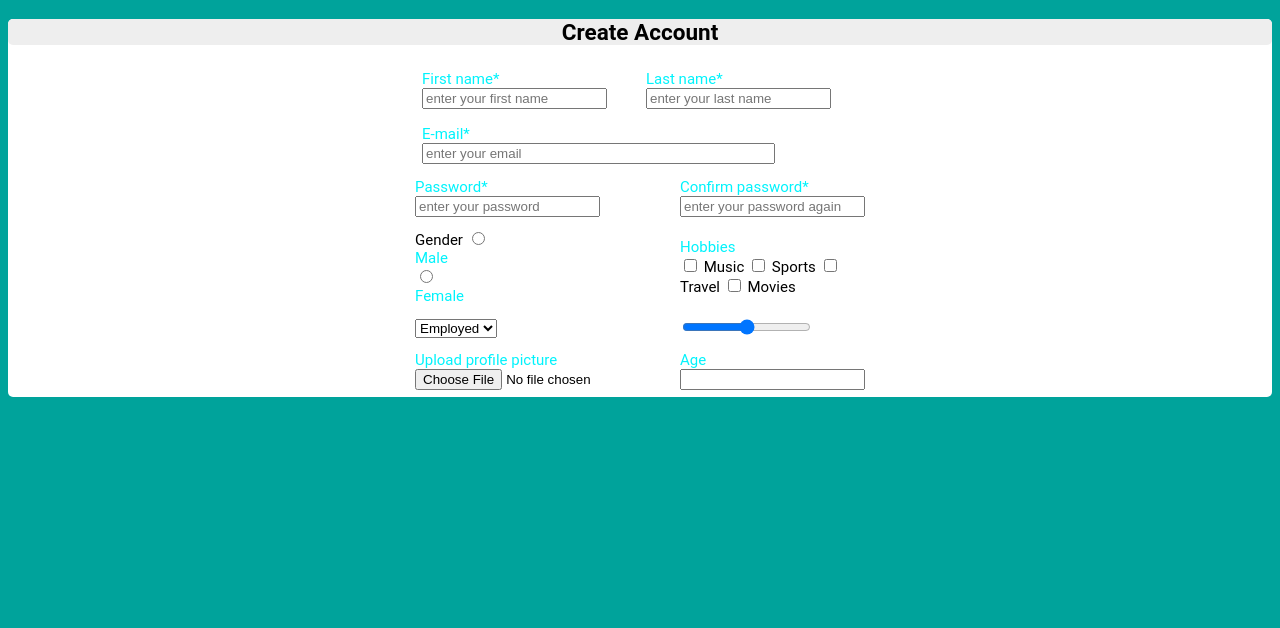
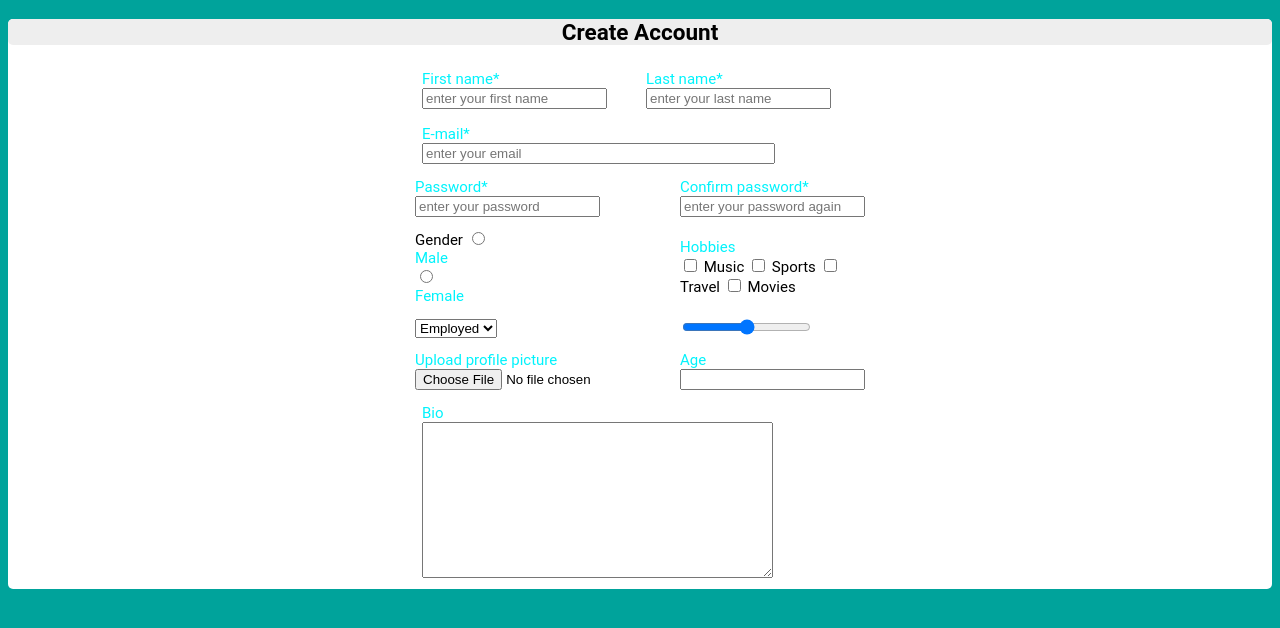
Before and after one commit to Csongoranevem/urlapdoga, a plain HTML site: page index.html in a window 1280 px wide. Drawn offline with Linux system fonts and the light colour scheme.

Commit message:
Add files via upload

```diff
--- a/index.html
+++ b/index.html
@@ -102,6 +102,15 @@
 
 
         </table>
+        <table>
+
+            <td>
+                <label for="mezo">Bio</label>
+                <textarea name="mezo" id="" cols="30" rows="10"></textarea>
+            </td>
+
+        </tr>
+    </table>
     </form>
     </div>
 </body>
--- a/style.css
+++ b/style.css
@@ -26,7 +26,7 @@ td{
 
 }
 
-input[type="email"]{
+input[type="email"],textarea{
     width: 345px;
 }
 
```
